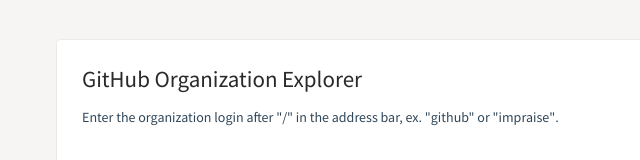
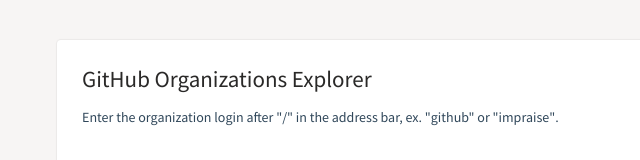
Before and after one commit to yakovenkomax/impraise-task, a React (Create React App) app: page / in a window 1280 px wide. Shown: the top 160 px of the page, without its empty margins (33-673 px from the left). Built offline with nearby package versions, Linux system fonts and the light colour scheme; no server answers.

Commit message:
Fix document title

```diff
--- a/public/index.html
+++ b/public/index.html
@@ -8,7 +8,7 @@
       name="description"
       content="Impraise frontend assignment 2020"
     />
-    <title>Impraise Company Page</title>
+    <title>GitHub Organizations Explorer</title>
     <link href="https://fonts.googleapis.com/css2?family=Source+Sans+Pro&display=swap" rel="stylesheet">
   </head>
   <body>
--- a/src/components/HomePage/HomePage.tsx
+++ b/src/components/HomePage/HomePage.tsx
@@ -15,7 +15,7 @@
 
   return (
     <div className={rootClassNames}>
-      <Text size="h1" className={s.title}>GitHub Organization Explorer</Text>
+      <Text size="h1" className={s.title}>GitHub Organizations Explorer</Text>
       <Text>
         Enter the organization login after "/" in the address bar, ex.
         {' '}
--- a/src/components/OrganizationPage/OrganizationPage.tsx
+++ b/src/components/OrganizationPage/OrganizationPage.tsx
@@ -24,6 +24,10 @@
 
   const { organization } = data;
   const { name, location, avatarUrl, websiteUrl, repositories, pinnedItems } = organization;
+
+  if (name) {
+    document.title = name;
+  }
 
   const loadMore = () => {
     fetchMore({
```
